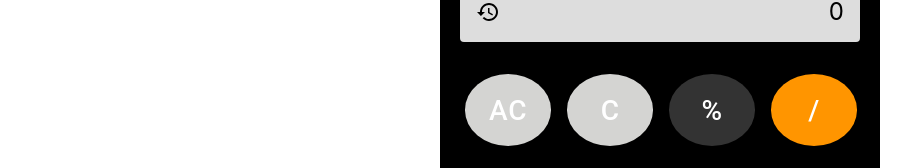
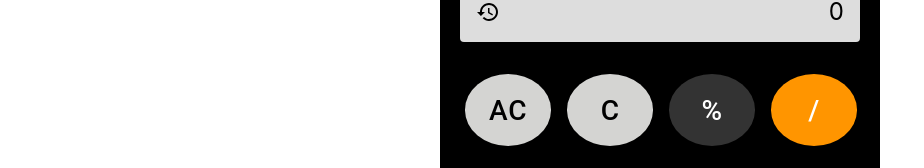
Before and after one commit to MinayeAliyeva/Calculator-App, a React (Create React App) app in the folder my-app/: page / in a window 1280 px wide. Shown: the part 119-287 px from the top of the page, without its empty margins (0-924 px from the left). Built offline with nearby package versions, Linux system fonts and the light colour scheme.

Commit message:
style(feature/refactor-modularize-code):button color changings

```diff
--- a/my-app/src/components/Button.tsx
+++ b/my-app/src/components/Button.tsx
@@ -1,35 +1,36 @@
-import React from 'react';
-import { Button } from '@mui/material';
-import { ICalckBtn } from '../types/interface';
+import React from "react";
+import { Button } from "@mui/material";
+import { ICalckBtn } from "../types/interface";
 
-const CalcBtn = ({ content, onClick }:ICalckBtn) => {
+const CalcBtn = ({ content, onClick }: ICalckBtn) => {
   const operators = ["+", "-", "*", "/", "="];
   const isOperator = operators.includes(content);
-  const isSpecial = content === 'C' || content === 'AC';
+  const isSpecial = content === "C" || content === "AC";
 
   return (
     <Button
       onClick={onClick}
       sx={{
-        width: '92%',
-        height: '72px',
-        margin: '8px 5px',
-        borderRadius: '50%',
-        fontSize: '28px',
+        width: "92%",
+        height: "72px",
+        margin: "8px 5px",
+        borderRadius: "50%",
+        fontSize: "28px",
         backgroundColor: isOperator
-          ? '#FF9500'
+          ? "#FF9500"
           : isSpecial
-          ? '#D4D4D2'
-          : '#333333',
-        color: '#fff',
-        '&:hover': {
+          ? "#D4D4D2"
+          : "#333333",
+
+        color: isSpecial ? "black" : "white",
+        "&:hover": {
           backgroundColor: isOperator
-            ? '#FF9500'
+            ? "#FF9500"
             : isSpecial
-            ? '#D4D4D2'
-            : '#505050',
+            ? "#D4D4D2"
+            : "#505050",
         },
-        boxShadow: '0px 4px 8px rgba(0, 0, 0, 0.2)',
+        boxShadow: "0px 4px 8px rgba(0, 0, 0, 0.2)",
       }}
     >
       {content}
--- a/my-app/src/components/Calculator.tsx
+++ b/my-app/src/components/Calculator.tsx
@@ -54,13 +54,21 @@ const Calculator = () => {
   }, [display, addOperationToMemory]);
 
   const handleSquareRootClick = useCallback(() => {
+    console.log("display", display);
     try {
       if (display === "0" || display === "") {
         setDisplay("√");
         return;
       }
-      const expression = `√(${display})`;
+
+      const expression = `√(${display})`; //2+√==>√(2+) Err
+      console.log("expression", expression);
       const evaluated = evaluateExpression(expression);
+      console.log("evaluated", evaluated);
+      console.log(
+        "${expression} = ${evaluated}`);",
+        `${expression} = ${evaluated}`
+      );
       setDisplay(`${expression} = ${evaluated}`);
       addOperationToMemory(`${expression} = ${evaluated}`);
     } catch (error) {
@@ -91,6 +99,8 @@ const Calculator = () => {
         prev.lastIndexOf("/")
       );
       const lastNumber = prev.slice(lastOperatorIndex + 1);
+      console.log("prev", prev);
+      console.log("value", value);
 
       if (value === "√") {
         return prev ? `√(${prev})` : "√";
@@ -130,6 +140,8 @@ const Calculator = () => {
 
       if (prev.startsWith("√") && value !== "√") {
         return prev + value;
+      } else {
+        console.log("ok");
       }
 
       return prev + value;
@@ -210,7 +222,7 @@ const Calculator = () => {
             onHistoryClick={handleDrawerOpen}
             counOfMemory={counOfMemort}
           />
-          {buttons.map((value: string) => (
+          {buttons?.map((value: string) => (
             <CalcBtn
               onClick={() => handleClick(value)}
               key={value}
--- a/my-app/src/constants/constands.ts
+++ b/my-app/src/constants/constands.ts
@@ -57,11 +57,11 @@ export const modalStyle = {
 };
 export const drawerStyle = {
   '& .MuiDrawer-paper': {
-    width: '100%', // Genişliği ayarlayın, örneğin %100 ekran genişliği
-    height: '50%', // Yüksekliği ayarlayın, örneğin %50 ekran yüksekliği
+    width: '100%',
+    height: '50%',
     borderTopLeftRadius: '16px',
     borderTopRightRadius: '16px',
-    backgroundColor: '#fff', // Temanın gereksinimlerine göre ayarlayın
-    boxShadow: '0px -4px 12px rgba(0, 0, 0, 0.1)', // Gölge ekleyin
+    backgroundColor: '#fff',
+    boxShadow: '0px -4px 12px rgba(0, 0, 0, 0.1)',
   },
 };
```
